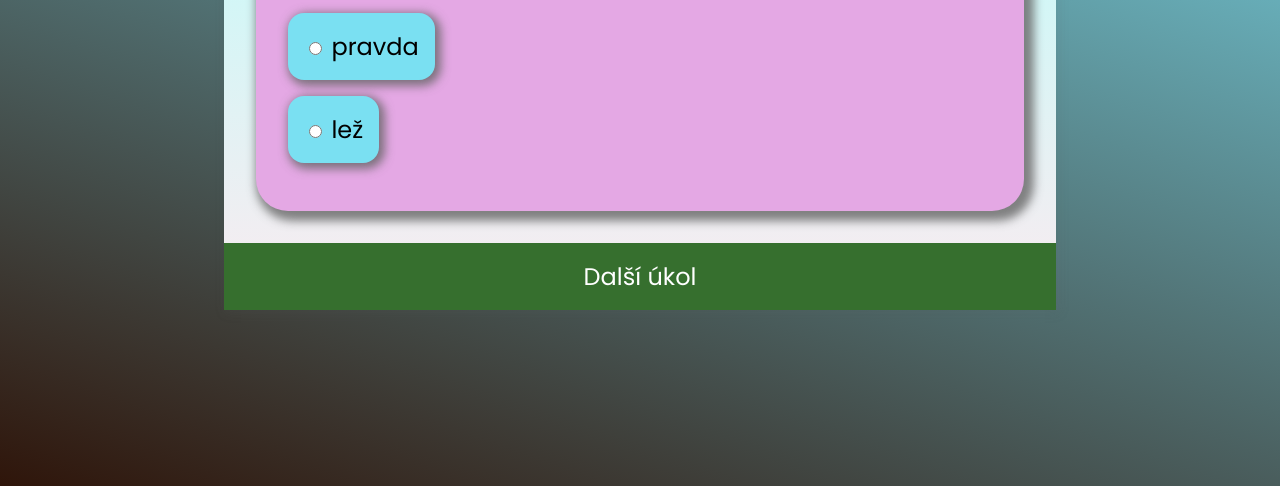
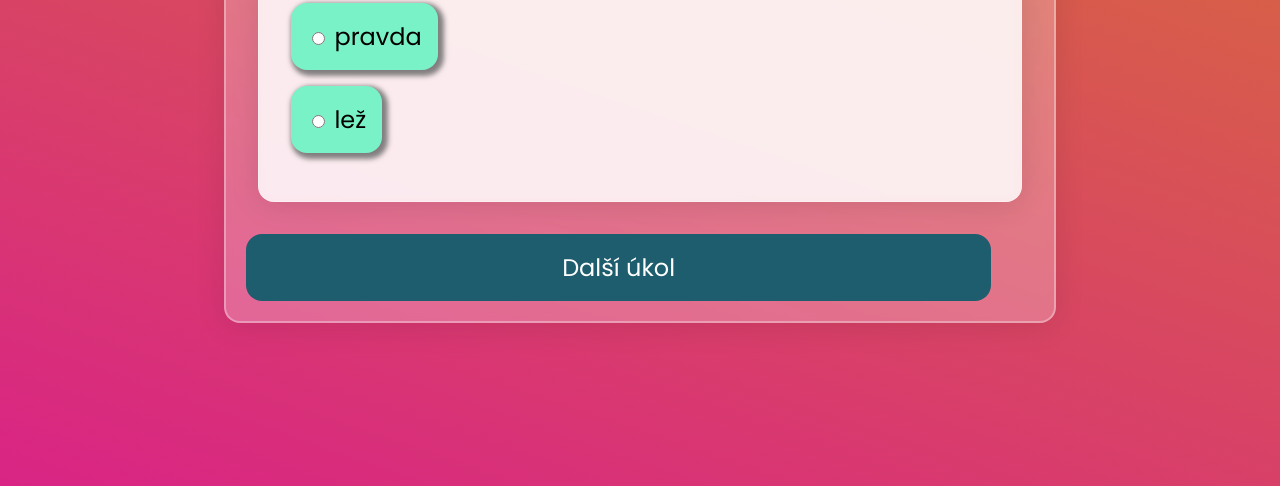
Before and after one commit to elaidina/velky, a plain HTML site: page index.html in a window 1280 px wide. Shown: the part 314-800 px from the top of the page. Drawn offline with Linux system fonts and the light colour scheme.

Commit message:
zmena design

```diff
--- a/style.css
+++ b/style.css
@@ -1,3 +1,4 @@
+
 @import url("https://fonts.googleapis.com/css2?family=Poppins:wght@200;400&display=swap");
 
 * {
@@ -6,7 +7,7 @@
 
 body {
   background-color: #aae976;
-  background-image: linear-gradient(19deg, #2f150a 0%, #7ae0f2 100%);
+  background-image: linear-gradient(19deg, #d92485 0%, #d77234 100%);
 
   font-family: "Poppins", sans-serif;
   font-size: 1rem;
@@ -23,11 +24,16 @@ body {
 
 .quiz-container {
   margin: 1.5rem;
-  background-color: #ffdee9;
-  background-image: linear-gradient(0deg, #faebf0 0%, #c2fbf9 100%);
+  /* From https://css.glass */
+/* From https://css.glass */
+background: rgba(255, 255, 255, 0.25);
+border-radius: 16px;
+box-shadow: 0 4px 30px rgba(0, 0, 0, 0.1);
+backdrop-filter: blur(4px);
+-webkit-backdrop-filter: blur(4px);
+border: 2px solid rgba(255, 255, 255, 0.33);
 
 
-  box-shadow: 2px 2px 10px 2px rgba(100, 100, 100, 0.1);
   min-width: 65%;
 
 }
@@ -37,7 +43,13 @@ body {
   margin: 2rem;
   border-radius: 2rem;
   box-shadow: 5px 5px 10px 5px rgba(100, 100, 100, 0.8);
-  background-color: #e4a8e4;
+  /* From https://css.glass */
+background: rgba(255, 255, 255, 0.81);
+border-radius: 16px;
+box-shadow: 0 4px 30px rgba(0, 0, 0, 0.1);
+backdrop-filter: blur(4px);
+-webkit-backdrop-filter: blur(4px);
+border: 1px solid rgba(255, 255, 255, 0.33);
 }
 
 .flex {
@@ -48,8 +60,8 @@ h2 {
   padding: 1rem;
   text-align: center;
   margin: 0;
-  background-color: #ffe4ed;
-  border: 2px solid rgb(23, 147, 189);
+  background-color: #edd6de;
+  border: 2px solid rgb(59, 177, 217);
 }
 
 ul {
@@ -62,16 +74,16 @@ ul li {
   margin: 1rem 0;
 
 text-align: center;
-background-color: #7ae0f2;
+background-color: #7af2c8;
 width: fit-content;
 padding: 1rem;
 border-radius: 1rem;
-box-shadow: 3px 3px 10px 3px rgba(100, 100, 100, 0.8);
+box-shadow: 3px 3px 5px 3px rgba(100, 100, 100, 0.8);
 }
 
 ul li:hover {
 
-  box-shadow: 3px 3px 5px 3px rgba(100, 100, 100, 0.8);
+  box-shadow: 3px 3px 15px 3px rgba(100, 100, 100, 0.8);
 }
 
 ul li label {
@@ -79,15 +91,18 @@ ul li label {
 }
 
 button {
-  background-color: #366f2e;
+  background-color: #1e5d6d;
   color: #fff;
   border: none;
   display: block;
-  width: 100%;
+  width: 90%;
   cursor: pointer;
   font-size: 1.5rem;
   font-family: inherit;
   padding: 1rem;
+  border-radius: 16px;
+  margin: 20px;
+  text-align: center;
 }
 
 .correct {
```
